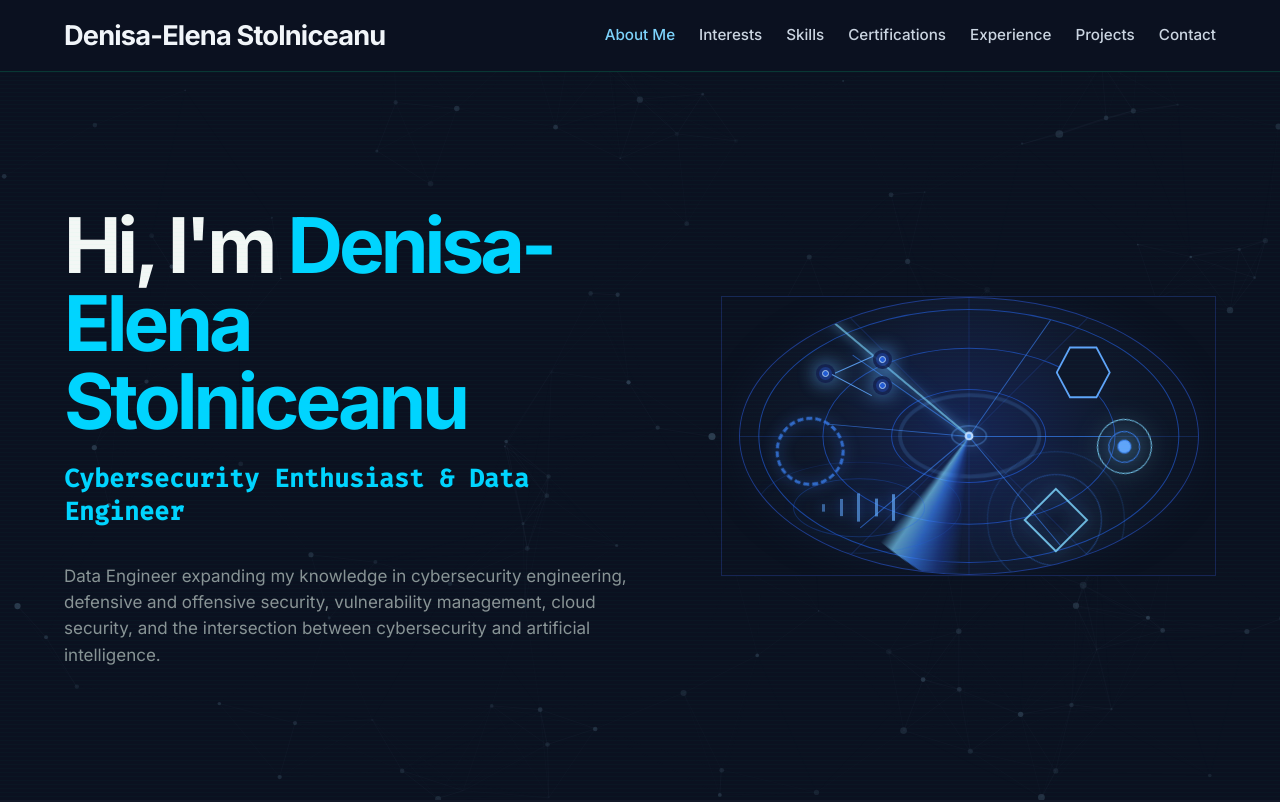
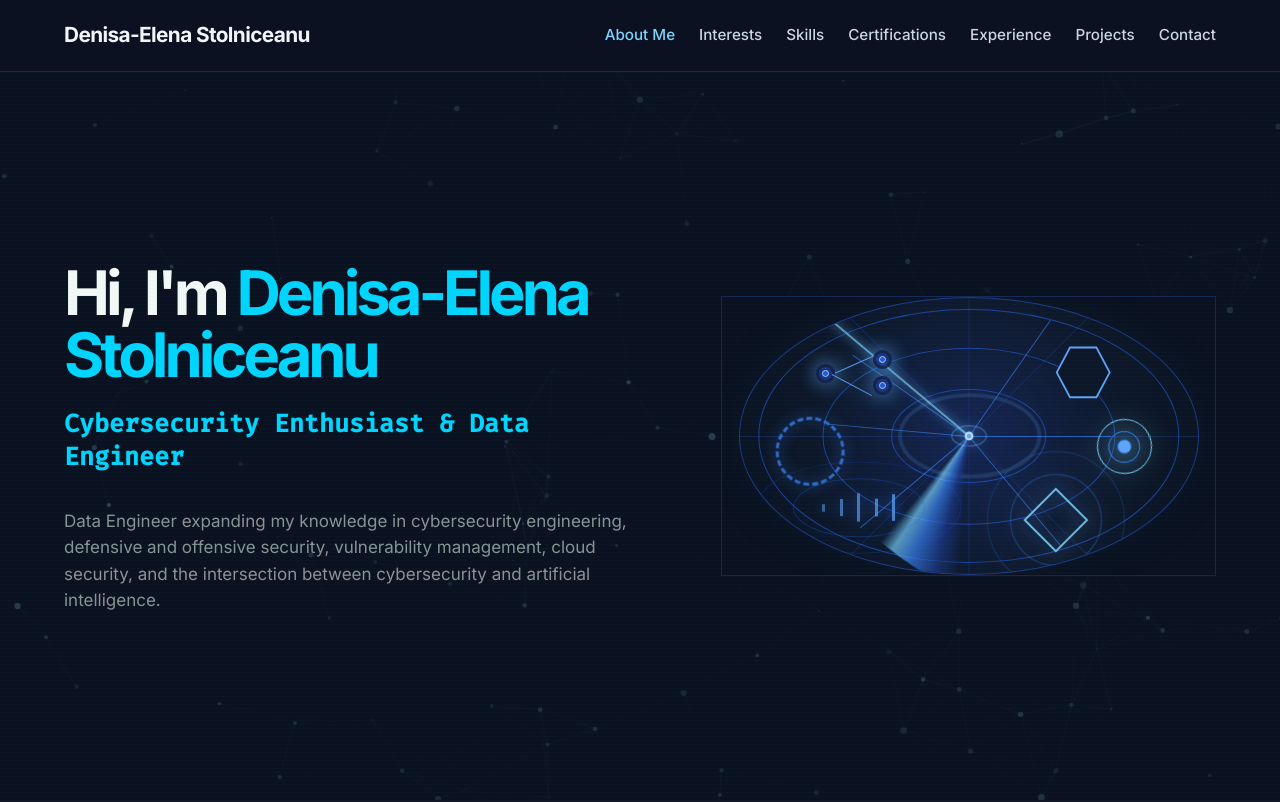
Before and after one commit to stolniceanudenisa/stolniceanudenisa.github.io, a plain HTML site: page index.html in a window 1280 px wide. Shown: the top 802 px of the page. Drawn offline with nearby package versions, Linux system fonts and the light colour scheme; animation ran at ten frames a second.

Commit message:
Adjust font sizes for improved readability and visual hierarchy

```diff
--- a/styles.css
+++ b/styles.css
@@ -102,7 +102,7 @@ main > section:not(#hero) {
   padding: 0;
   color: #f1f5f9;
   font-family: var(--font-sans);
-  font-size: 1.7rem;
+  font-size: 1.3rem;
   font-weight: 700;
   line-height: 1;
   text-decoration: none;
@@ -616,7 +616,7 @@ section > .container {
   font-family: var(--font-sans);
 }
 .hero-copy h1 {
-  font-size: clamp(42px, 6vw, 78px);
+  font-size: clamp(34px, 4.8vw, 62px);
   line-height: 1.02;
   letter-spacing: -4px;
   margin: 20px 0;
```
